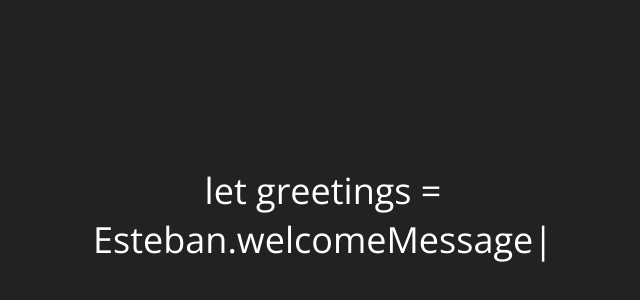
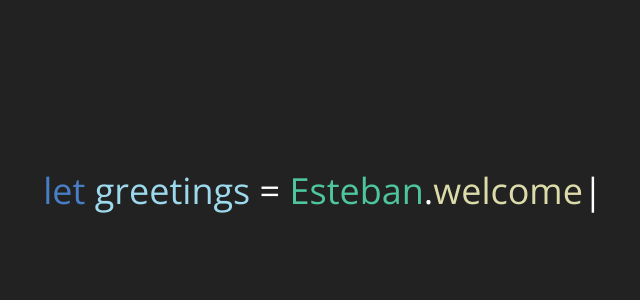
Before and after one commit to garciawarneckee/personal-website, a React (Create React App) app: page / in a window 1280 px wide. Shown: the part 184-484 px from the top of the page, without its empty margins (317-957 px from the left). Built offline with nearby package versions, Linux system fonts and the light colour scheme.

Commit message:
add colors vscode colors to welcome message

```diff
--- a/src/components/Welcome/Welcome.js
+++ b/src/components/Welcome/Welcome.js
@@ -5,14 +5,29 @@ import './Welcome.css';
 
 export default class Welcome extends Component {
     render() {
+      /* VSCode colors. @TODO: add as Sass variables in a separate file  */
+      const keyWord = '#497EC7'
+      const variableName = '#9CD9EC'
+      const importName = '#4EC69D'
+      const functions = '#DCDCAA'
+
+      let _let = 'let '.fontcolor(keyWord)
+      let greetings = 'greetings '.fontcolor(variableName)
+      let Esteban = 'Esteban'.fontcolor(importName)
+      let welcomeMessage = 'welcomeMessage()'.fontcolor(functions)
+
+      let openBracket = '{ '.fontcolor(keyWord)
+      let _this = 'this'.fontcolor(keyWord)
+      let closeBracket = ' }'.fontcolor(keyWord)
+
         return (
           <div className="Welcome">
             <header className="Welcome-header">
               <Typed
                 strings={[
-                  'let greetings = Esteban.welcomeMessage()',
-                  '{ this.greetings }',
-                  'Hey there!']}
+                  _let + greetings + '= ' + Esteban + '.' + welcomeMessage,
+                  openBracket + _this + '.' + greetings + closeBracket,
+                  'Hey there, glad you to be here!']}
                    typeSpeed={100}
                    style= { { 'font-size': 36 } }
                    className="Welcome-intro Welcome-title Centered-content"
@@ -24,7 +39,6 @@ export default class Welcome extends Component {
         );
       }
 
-      sleep(ms) {
-        return new Promise(resolve => setTimeout(resolve, ms));
-      }
+      sleep(ms) { return new Promise(resolve => setTimeout(resolve, ms)); }
+
 }
```
